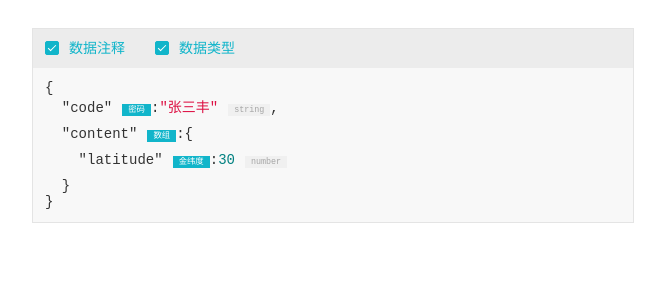
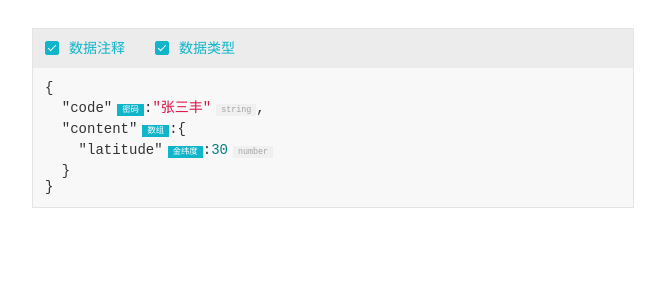
Before and after one commit to easyapi/easyapi-data-view, a Vue app: page / in a window 1280 px wide. Shown: the top 300 px of the page, without its empty margins (68-733 px from the left). Built offline with nearby package versions, Linux system fonts and the light colour scheme.

Commit message:
样式优化

```diff
--- a/package.json
+++ b/package.json
@@ -1,6 +1,6 @@
 {
   "name": "easyapi-json-view",
-  "version": "1.0.16",
+  "version": "1.0.17",
   "description": "EasyAPI JSON 注释显示组件",
   "author": "easyapi",
   "keywords": [
--- a/src/JsonView.vue
+++ b/src/JsonView.vue
@@ -479,7 +479,7 @@ export default {
 .ea-json-view {
   .hljs-attr {
     display: inline-block;
-    margin-bottom: 10px;
+    margin-bottom: 5px;
   }
 
   .button {
@@ -507,8 +507,8 @@ export default {
     }
 
     .label {
-      margin-left: 10px;
-      padding: 1px 6px;
+      margin-left: 5px;
+      padding: 1px 5px;
       font-size: 0.6em;
       color: #fff;
 
```
Also changed, not shown: 1 other file (tests, documents, lock files or other folders).
